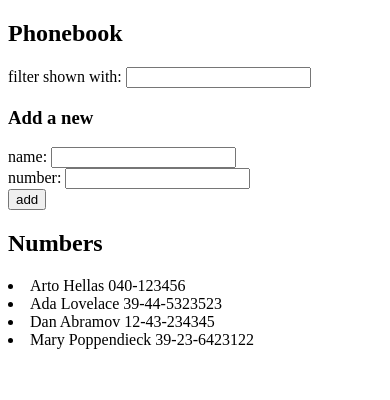
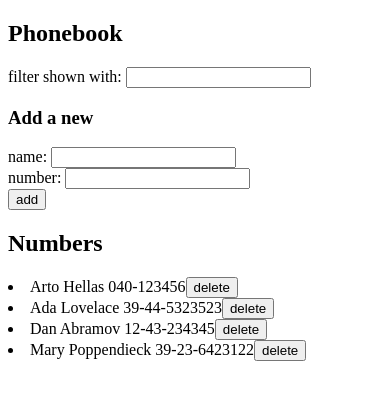
Before and after one commit to rouanis5/fullstackopen-course-2022, a React (Vite) app: page / in a window 390 px wide. Shown: the top 400 px of the page. Built offline with nearby package versions, Linux system fonts and the light colour scheme; data requests are answered from the project's data file.

Commit message:
finsish Phonebook step9

```diff
--- a/src/App.jsx
+++ b/src/App.jsx
@@ -1,8 +1,8 @@
-import axios from 'axios'
 import { useState, useEffect } from 'react'
 import Filter from './Components/Filter'
 import PersonForm from './Components/PersonForm'
 import Persons from './Components/Persons'
+import { getAll, create, deleteById } from './services'
 
 const App = () => {
   const [persons, setPersons] = useState([])
@@ -12,14 +12,16 @@ const App = () => {
   const [newFilter, setNewFilter] = useState('')
 
   useEffect(()=>{
-    axios.get("http://localhost:3001/persons")
-    .then(res => res.data)
+    getAll()
     .then(data => {
       setPersons(data)
     })
+    .catch(err => {
+      console.log('something went wrong');
+    })
   },[])
 
-  function SubmitNewPerson(event){
+  function submitNewPerson(event){
     //prevent default action
     event.preventDefault()
 
@@ -42,12 +44,30 @@ const App = () => {
     }
 
     const newId = persons[persons.length - 1].id + 1
-    setPersons((prevPersons)=>
-       [...prevPersons, {name: newName, number: newNumber, id: newId}]
-    )
-    setNewFilter('')
-    setNewName('')
-    setNewNumber('')
+    const newObj = {
+      name: newName,
+      number: newNumber,
+      id: newId
+    }
+
+    create(newObj)
+    .then(returnedObj => {
+      setPersons([...persons, returnedObj])
+      setNewFilter('')
+      setNewName('')
+      setNewNumber('')
+    })
+  }
+
+  function deletePerson(id){
+    deleteById(id)
+    .then(returnedObj =>{
+      const res = persons.filter(el => el.id !== id)
+      setPersons(res)
+    })
+    .catch(err => {
+      console.log('something went wrong');
+    })
   }
 
   return (
@@ -61,11 +81,11 @@ const App = () => {
         number={newNumber}
         onName={(e)=>{setNewName(e.target.value)}}
         onNumber={(e)=>{setNewNumber(e.target.value)}}
-        onSubmit={(e)=>{SubmitNewPerson(e)}}
+        onSubmit={(e)=>{submitNewPerson(e)}}
       />
 
       <h2>Numbers</h2>
-      <Persons personsList={persons} filter={newFilter} />
+      <Persons personsList={persons} filter={newFilter} onDelete={deletePerson} />
     </div>
   )
 }
--- a/src/Components/Persons.jsx
+++ b/src/Components/Persons.jsx
@@ -1,13 +1,18 @@
 import React from 'react'
 
-const Persons = ({personsList, filter}) => {
+const Persons = ({personsList, filter, onDelete}) => {
   // The filtering logic shown in the image is case insensitive
   const filteredPersons = personsList.filter(el=> el.name.toLowerCase().match(filter.toLowerCase()))
 
   return (
     <div>
       {(filteredPersons.length === 0) && <p>empty list !</p>}
-      {filteredPersons.map(({name, number, id})=> <li key={id}>{name} {number}</li>)}
+      {filteredPersons.map(({name, number, id}) =>
+        <li key={id}>
+          {name} {number}
+          <button onClick={()=>{onDelete(id)}}>delete</button>
+        </li>
+      )}
     </div>
   )
 }
--- /dev/null
+++ b/src/services.js
@@ -0,0 +1,17 @@
+import axios from 'axios'
+const baseUrl = 'http://localhost:3001/persons'
+
+export const getAll = () => {
+  const req = axios.get(baseUrl)
+  return req.then(res => res.data)
+}
+
+export const create = newObject => {
+  const req = axios.post(baseUrl, newObject)
+  return req.then(res => res.data)
+}
+
+export const deleteById = id => {
+  const req = axios.delete(`${baseUrl}/${id}`)
+  return req.then(res => res.data)
+}
```
